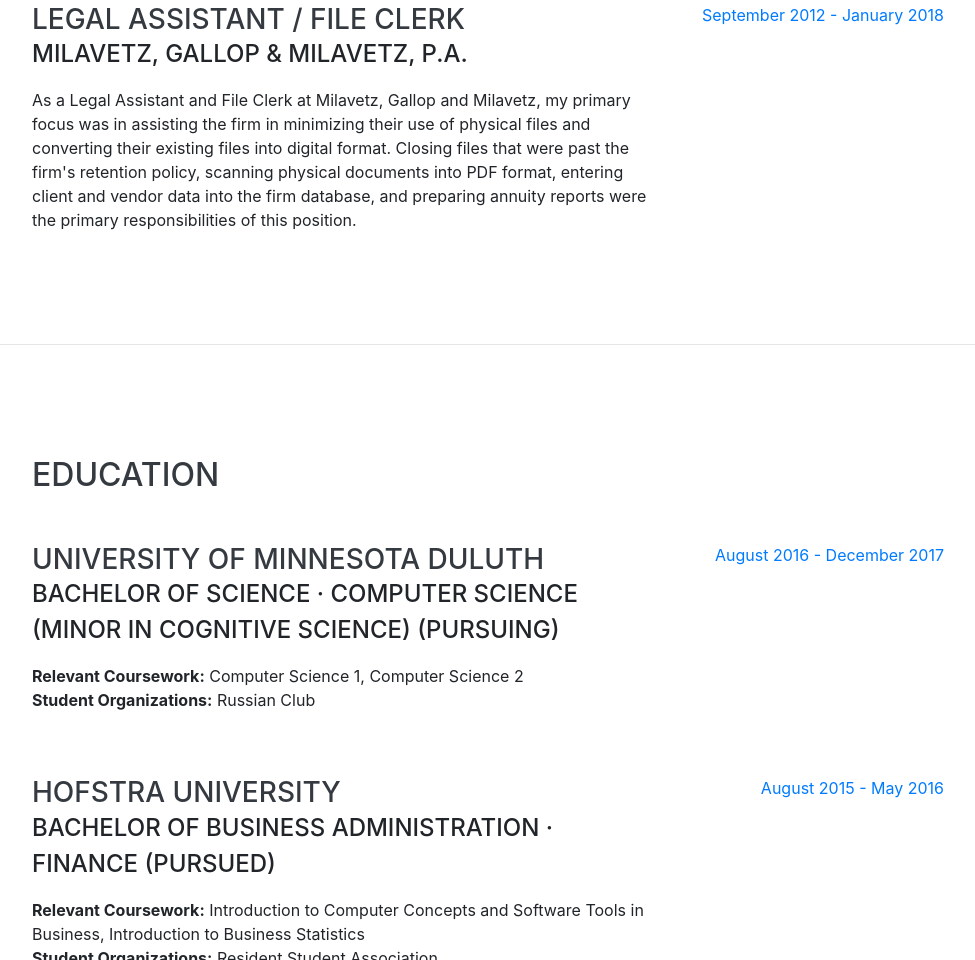
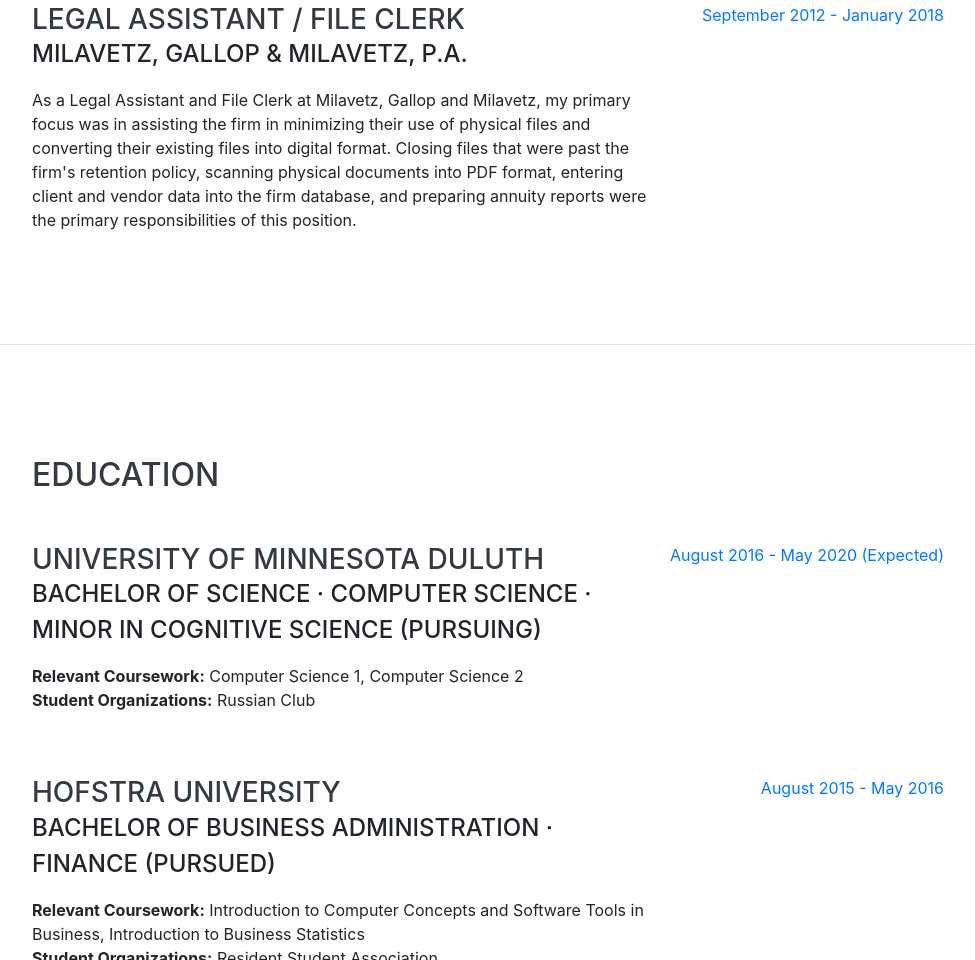
Before and after one commit to davidsalazkin/personal_portfolio, a website with bundled scripts: page index.html in a window 1280 px wide. Shown: the part 1260-2220 px from the top of the page, without its empty margins (288-1263 px from the left). Built offline with nearby package versions, Linux system fonts and the light colour scheme; files whose address does not match are found by name; a web font is replaced by a local one.

Commit message:
quick fixes

```diff
--- a/index.html
+++ b/index.html
@@ -125,11 +125,11 @@
         <div class="resume-item d-flex flex-column flex-md-row justify-content-between mb-5">
           <div class="resume-content">
             <h3 class="mb-0">University of Minnesota Duluth</h3>
-            <div class="subheading mb-3">Bachelor of Science · Computer Science (Minor in Cognitive Science) (Pursuing)</div>
+            <div class="subheading mb-3">Bachelor of Science · Computer Science · Minor in Cognitive Science (Pursuing)</div>
             <p><strong>Relevant Coursework:</strong> Computer Science 1, Computer Science 2<br /><strong>Student Organizations:</strong> Russian Club</p>
           </div>
           <div class="resume-date text-md-right">
-            <span class="text-primary">August 2016 - December 2017</span>
+            <span class="text-primary">August 2016 - May 2020 (Expected)</span>
           </div>
         </div>
         <div class="resume-item d-flex flex-column flex-md-row justify-content-between mb-5">
```
Also changed, not shown: img/profile.jpg (added).
